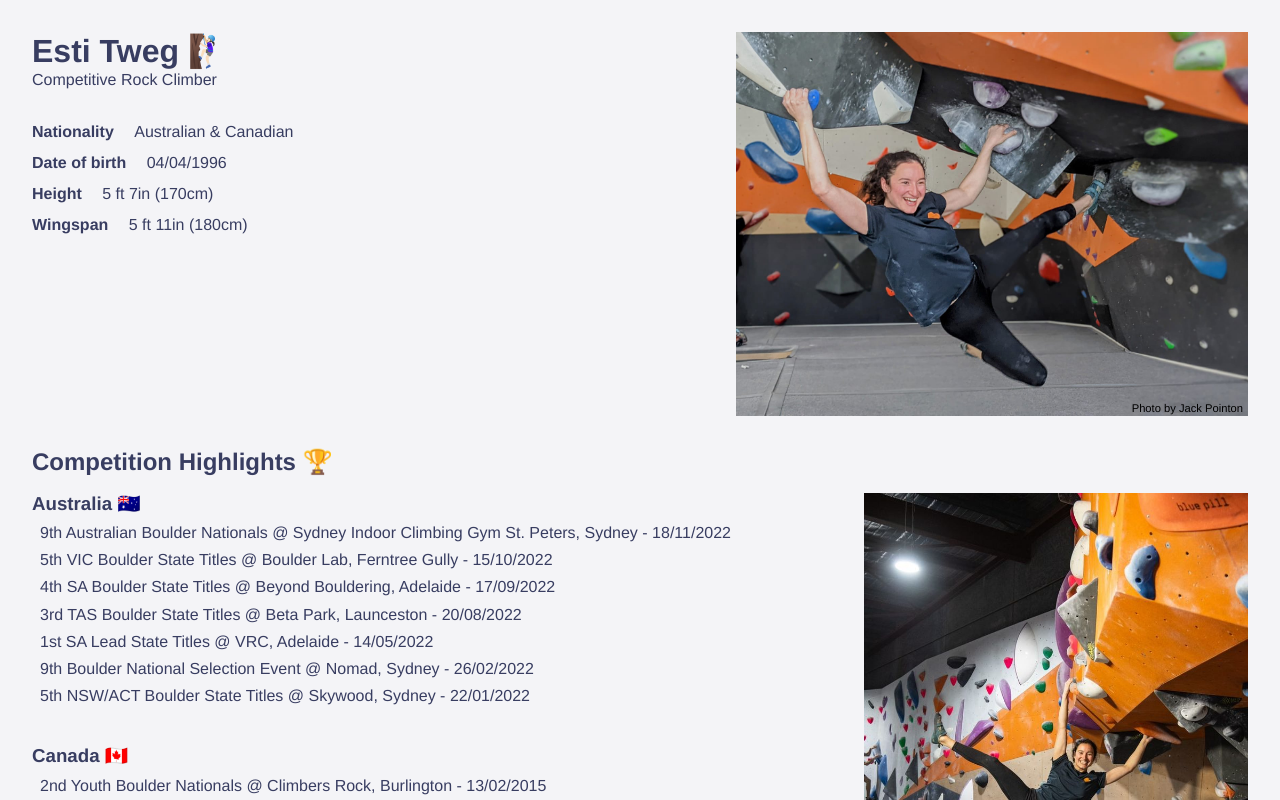
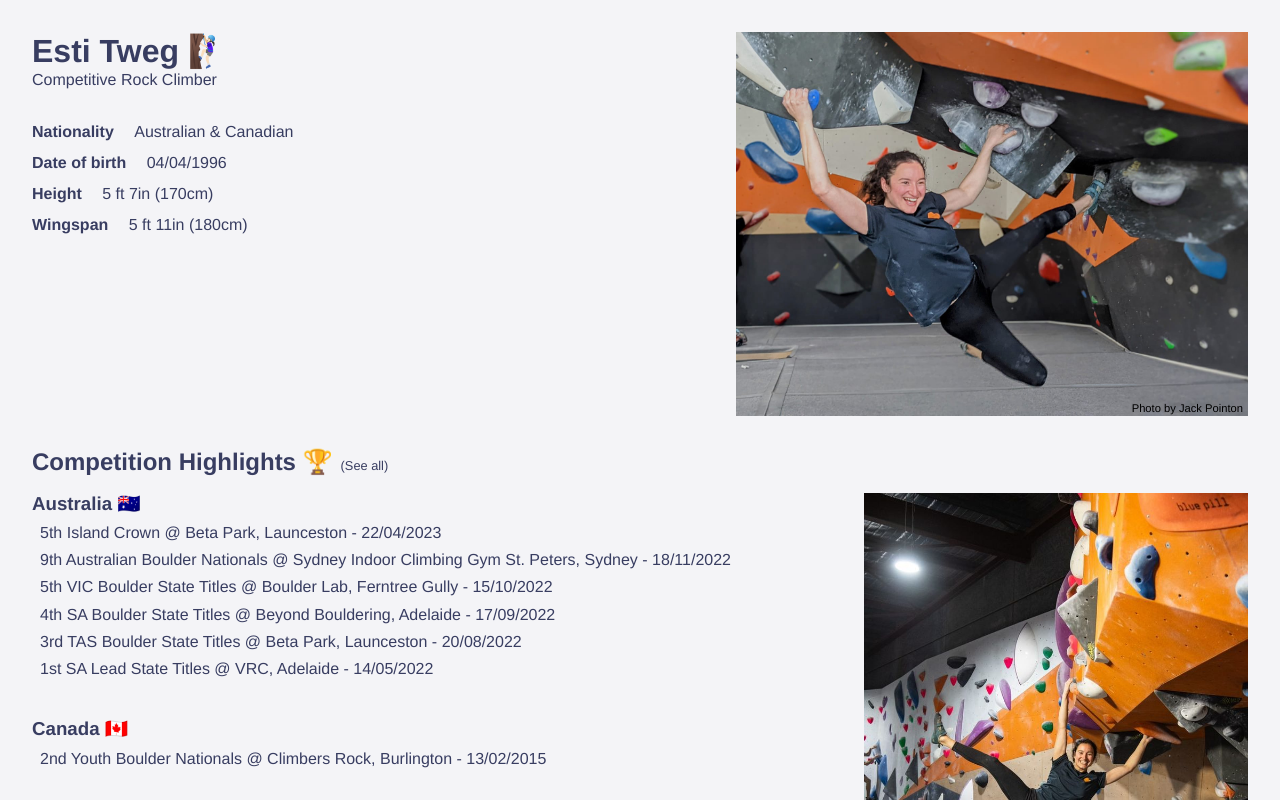
Before and after one commit to EstiT/CompetitionResults, a Vue app: page / in a window 1280 px wide. Shown: the top 800 px of the page. Built offline with nearby package versions, Linux system fonts and the light colour scheme.

Commit message:
add island crown comp and add show/hide link

```diff
--- a/results.html
+++ /dev/null
@@ -1,52 +0,0 @@
-<!DOCTYPE html>
-<html lang="en">
-  <head>
-    <meta charset="UTF-8" />
-    <link rel='shortcut icon' href='favicon.png' type='image/x-icon' />
-    <meta name="viewport" content="width=device-width, initial-scale=1.0" />
-    <title>Esti Tweg</title>
-  </head>
-  <body>
-    <div class="results">
-    <h1>Competition Highlights 🧗🏻‍♀️</h1>
-    <div>
-      <h3>Australia 🇦🇺</h3>
-      <a class="link" target="_blank" href="https://www.sportclimbingaustralia.org.au/resources/Documents/Results%202021/StateLeadResultsSCSA2022.pdf">1st SA Lead State Titles @ VRC, Adelaide - 14/03/2022 </a>
-      <a class="link" target="_blank" href="https://www.sportclimbingaustralia.org.au/resources/Documents/Results%202021/2022%20Open%20Boulder%20selection%20results.pdf">9th Boulder National Selection Event @ Nomad, Sydney - 26/02/2022</a>
-      <a class="link" target="_blank" href="https://www.sportclimbingaustralia.org.au/resources/Documents/Results%202021/21%20-%20NSW_ACT%20-%20Boulder%20-%20Results.pdf">5th NSW/ACT Boulder State Titles @ Skywood, Sydney - 22/01/2022</a>
-      <a class="link" target="_blank" href="https://sportclimbingsa.com/wp-content/uploads/2022/01/2021-SA-State-Boulder-Titles-Results.pdf">7th SA Boulder State Titles @ Beyond Bouldering, Adelaide - 23/10/2021</a>
-    </div>
-    <div>
-      <h3 style="margin-top: 2.5rem">Canada 🇨🇦</h3>
-      <a class="link" target="_blank" href="https://squamishclimbingmagazine.ca/final-results-2015-youth-bouldering-nationals/">2nd Youth Boulder Nationals @ Climbers Rock, Burlington - 13/02/2015</a>
-    </div>
-    <div>
-      <h3 style="margin-top: 2.5rem">International 🌎</h3>
-      <a class="link" target="_blank" href="https://www.ifsc-climbing.org/index.php/world-competition/calendar/?task=resultathletes&event=910&result=27">44th IFSC Youth World Championships @ Arco, Italy - 06/09/2015</a>
-      <a class="link" target="_blank" href="https://www.ifsc-climbing.org/index.php/world-competition/calendar/?task=resultathletes&event=898&result=7">58th IFSC Worldcup @ Toronto, CA - 31/05/2015</a>
-    </div>
-  </div>
-  </body>
-</html>
-
-<style>
-.results {
-  font-family: "Avant Garde", Avantgarde, "Century Gothic", CenturyGothic, "AppleGothic", sans-serif;
-  height: 100%;
-  background: var(--background2);
-  color: var(--darkPurple);
-  padding: 2rem;
-}
-
-.link {
-  font-weight: 500;
-  display: block;
-  cursor: pointer;
-  text-decoration: none;
-  margin: 0.5rem;
-
-}
-.link:hover {
-  text-decoration: underline;
-}
-</style>
--- a/src/views/Results.vue
+++ b/src/views/Results.vue
@@ -1,18 +1,19 @@
 <template>
   <div class="results">
-    <h2>Competition Highlights 🏆</h2>
+    <h2>Competition Highlights 🏆<span class="link" @click="showAll = !showAll">{{showAll ? '(Hide)' : '(See all)'}}</span></h2>
     <div class="container">
       <div>
-        <div>
-          <h3>Australia 🇦🇺</h3>
+        <div class="aus-results">
+          <h3>Australia 🇦🇺 </h3>
+          <p class="link nolink">5th Island Crown @ Beta Park, Launceston - 22/04/2023 </p>
           <a class="link" target="_blank" href="https://docs.google.com/spreadsheets/d/1OGnbFMMwJOlKH1UvnUNvrrL-Al9jRyybIl4j4kL6AOc/htmlview#">9th Australian Boulder Nationals @ Sydney Indoor Climbing Gym St. Peters, Sydney - 18/11/2022 </a>
           <a class="link" target="_blank" href="https://docs.google.com/spreadsheets/d/1ETzKLzNZ2AJxjtfgd2Gp0g7P11cBBgwStdsDNUrXbqY/edit?usp=sharing&fbclid=IwAR2K0EDGeanTu8f3Iv9ob6dutGLqVesFRkrh48NTbUg6QSIntdlBPHWM00A">5th VIC Boulder State Titles @ Boulder Lab, Ferntree Gully - 15/10/2022 </a>
           <a class="link" target="_blank" href="https://sportclimbingsa.com/wp-content/uploads/2022/09/22-SA-Boulder-ONLINE.pdf">4th SA Boulder State Titles @ Beyond Bouldering, Adelaide - 17/09/2022 </a>
           <a class="link" target="_blank" href="https://www.facebook.com/photo/?fbid=5296849010427638&set=pcb.5296849153760957">3rd TAS Boulder State Titles @ Beta Park, Launceston - 20/08/2022 </a>
           <a class="link" target="_blank" href="https://www.sportclimbingaustralia.org.au/resources/Documents/Results%202021/StateLeadResultsSCSA2022.pdf">1st SA Lead State Titles @ VRC, Adelaide - 14/05/2022 </a>
-          <a class="link" target="_blank" href="https://www.sportclimbingaustralia.org.au/resources/Documents/Results%202021/2022%20Open%20Boulder%20selection%20results.pdf">9th Boulder National Selection Event @ Nomad, Sydney - 26/02/2022</a>
-          <a class="link" target="_blank" href="https://www.sportclimbingaustralia.org.au/resources/Documents/Results%202021/21%20-%20NSW_ACT%20-%20Boulder%20-%20Results.pdf">5th NSW/ACT Boulder State Titles @ Skywood, Sydney - 22/01/2022</a>
-          <a class="link hide" target="_blank" href="https://sportclimbingsa.com/wp-content/uploads/2022/01/2021-SA-State-Boulder-Titles-Results.pdf">7th SA Boulder State Titles @ Beyond Bouldering, Adelaide - 23/10/2021</a>
+          <a class="link" :class="{hide: !showAll}" target="_blank" href="https://www.sportclimbingaustralia.org.au/resources/Documents/Results%202021/2022%20Open%20Boulder%20selection%20results.pdf">9th Boulder National Selection Event @ Nomad, Sydney - 26/02/2022</a>
+          <a class="link" :class="{hide: !showAll}" target="_blank" href="https://www.sportclimbingaustralia.org.au/resources/Documents/Results%202021/21%20-%20NSW_ACT%20-%20Boulder%20-%20Results.pdf">5th NSW/ACT Boulder State Titles @ Skywood, Sydney - 22/01/2022</a>
+          <a class="link" :class="{hide: !showAll}" target="_blank" href="https://sportclimbingsa.com/wp-content/uploads/2022/01/2021-SA-State-Boulder-Titles-Results.pdf">7th SA Boulder State Titles @ Beyond Bouldering, Adelaide - 23/10/2021</a>
         </div>
         <div>
           <h3 style="margin-top: 2.5rem">Canada 🇨🇦</h3>
@@ -32,9 +33,10 @@
 </template>
 
 <script setup>
+import { ref } from 'vue';
 import { mobile, desktop } from '../utils/Breakpoints';
 
-
+const showAll = ref(false);
 
 </script>
 
@@ -47,9 +49,25 @@ import { mobile, desktop } from '../utils/Breakpoints';
   margin-top: 2rem;
 }
 
+.aus-resutls {
+  line-clamp: 4;
+  overflow: hidden;
+  white-space: nowrap;
+  display: inline-block;
+  text-overflow: ellipsis;
+}
+
+a, p {
+  font-weight: 500;
+  font-size: 1rem;
+  display: block;
+}
+
+span {
+  font-size: 0.8rem;
+  font-weight: 500;
+}
 .link {
-  font-weight: 500;
-  display: block;
   cursor: pointer;
   text-decoration: none;
   margin: 0.5rem;
@@ -62,6 +80,11 @@ import { mobile, desktop } from '../utils/Breakpoints';
     margin: 0.8rem 0.5rem;
   }
 }
+
+.nolink:hover {
+    text-decoration: none;
+    cursor: inherit;
+  }
 
 .container {
   display: flex;
```
Also changed, not shown: squareIndex.html (deleted, +0 -17 lines).
